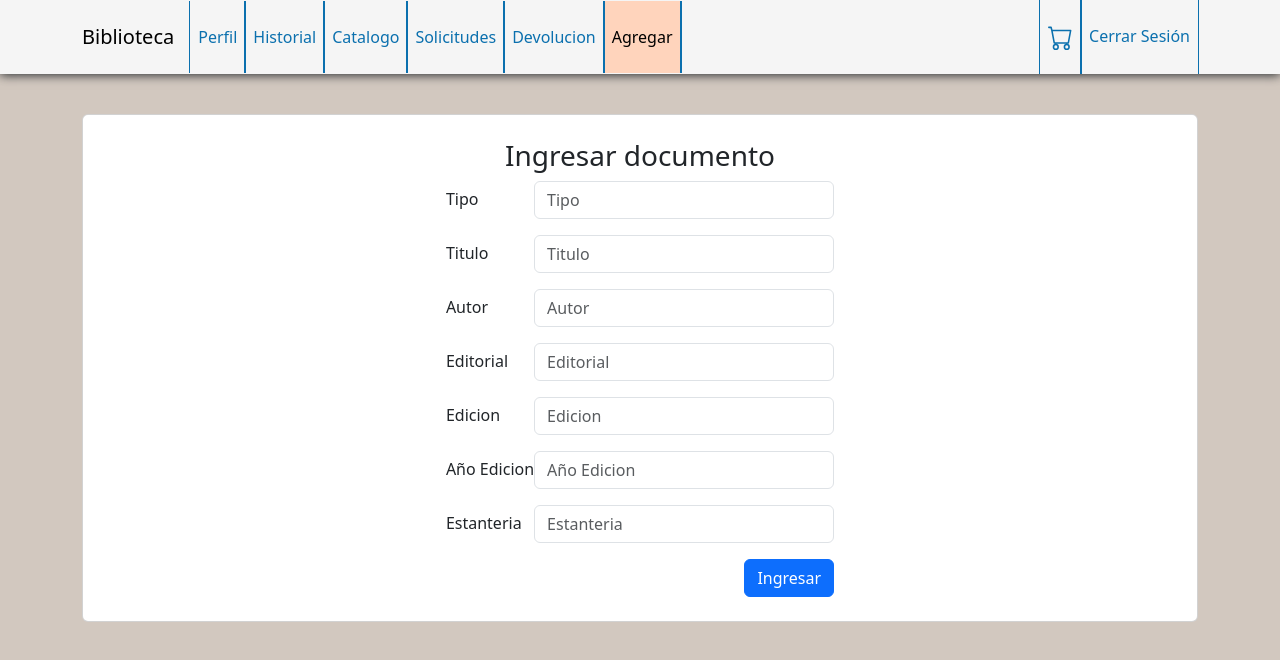
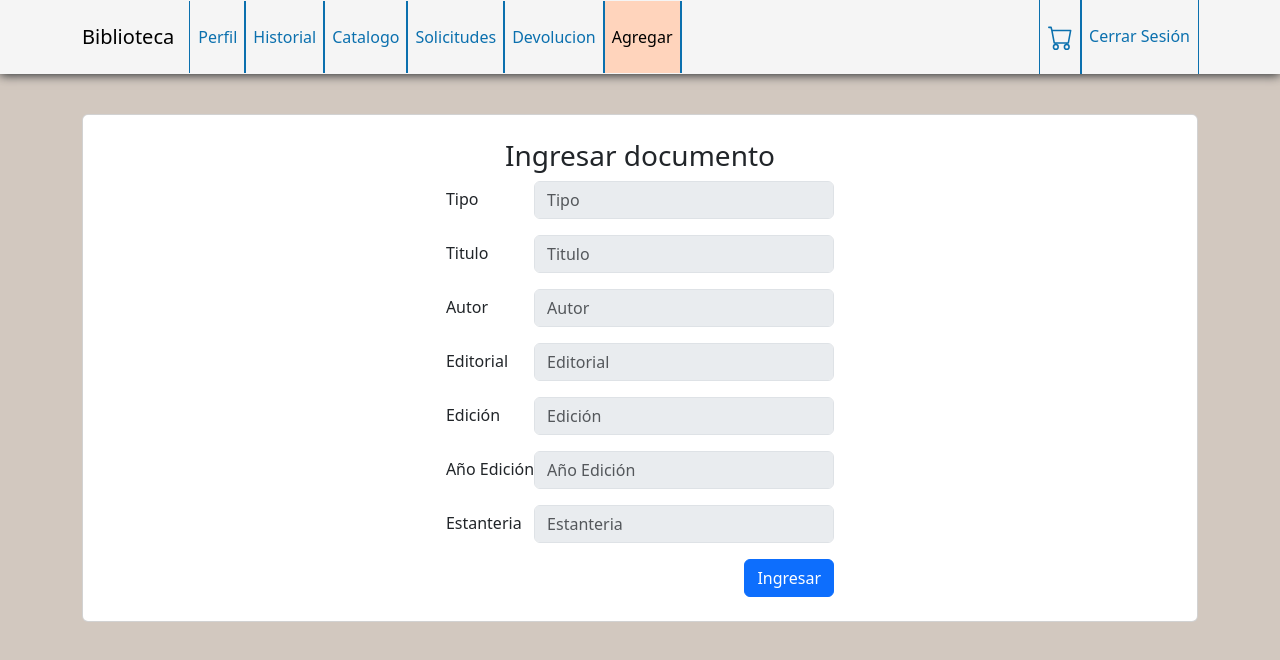
Before and after one commit to ChurrascoDevs/Frontend, a React (Create React App) app in the folder front/: page /agregar in a window 1280 px wide. Shown: the top 660 px of the page. Built offline with nearby package versions, Linux system fonts and the light colour scheme; a web font is replaced by a local one.

Commit message:
Unos detalles en administracion coleccion

```diff
--- a/front/src/vista10/AdministracionColeccion.tsx
+++ b/front/src/vista10/AdministracionColeccion.tsx
@@ -1,6 +1,12 @@
 import React, { useState } from 'react';
 import { Container, Row, Col, Form, Button, Card } from 'react-bootstrap';
 //import './Devolucion.css';
+
+const form_control = {
+    width: '300px'  ,
+    backgroundColor: '#e9ecef'
+}
+
 
 function AdministracionColeccion() {
     return (
@@ -15,7 +21,7 @@ function AdministracionColeccion() {
                             <Form.Label>Tipo</Form.Label>
                         </Form.Group>
                         <Form.Group as={Col}>
-                            <Form.Control style={{ width: '300px' }} placeholder="Tipo" />
+                            <Form.Control style={form_control} placeholder="Tipo" />
                         </Form.Group>
                     </Form.Group>
 
@@ -24,7 +30,7 @@ function AdministracionColeccion() {
                             <Form.Label>Titulo</Form.Label>
                         </Form.Group>
                         <Form.Group as={Col}>
-                            <Form.Control style={{ width: '300px' }} placeholder="Titulo" />
+                            <Form.Control style={form_control} placeholder="Titulo" />
                         </Form.Group>
                     </Form.Group>
 
@@ -33,7 +39,7 @@ function AdministracionColeccion() {
                             <Form.Label>Autor</Form.Label>
                         </Form.Group>
                         <Form.Group as={Col}>
-                            <Form.Control style={{ width: '300px' }} placeholder="Autor" />
+                            <Form.Control style={form_control} placeholder="Autor" />
                         </Form.Group>
                     </Form.Group>
 
@@ -42,25 +48,25 @@ function AdministracionColeccion() {
                             <Form.Label>Editorial</Form.Label>
                         </Form.Group>
                         <Form.Group as={Col}>
-                            <Form.Control style={{ width: '300px' }} placeholder="Editorial" />
+                            <Form.Control style={form_control} placeholder="Editorial" />
                         </Form.Group>
                     </Form.Group>
 
                     <Form.Group bsPrefix="mb-3" as={Row} className="d-flex align-items-end">
                         <Form.Group as={Col}>
-                            <Form.Label>Edicion</Form.Label>
+                            <Form.Label>Edición</Form.Label>
                         </Form.Group>
                         <Form.Group as={Col}>
-                            <Form.Control style={{ width: '300px' }} placeholder="Edicion" />
+                            <Form.Control style={form_control} placeholder="Edición" />
                         </Form.Group>
                     </Form.Group>
 
                     <Form.Group bsPrefix="mb-3" as={Row} className="d-flex align-items-end">
                         <Form.Group as={Col}>
-                            <Form.Label>Año Edicion</Form.Label>
+                            <Form.Label>Año Edición</Form.Label>
                         </Form.Group>
                         <Form.Group as={Col}>
-                            <Form.Control style={{ width: '300px' }} placeholder="Año Edicion" />
+                            <Form.Control style={form_control} placeholder="Año Edición" />
                         </Form.Group>
                     </Form.Group>
 
@@ -69,7 +75,7 @@ function AdministracionColeccion() {
                             <Form.Label>Estanteria</Form.Label>
                         </Form.Group>
                         <Form.Group as={Col}>
-                            <Form.Control style={{ width: '300px' }} placeholder="Estanteria" />
+                            <Form.Control style={form_control} placeholder="Estanteria" />
                         </Form.Group>
                     </Form.Group>
 
```
